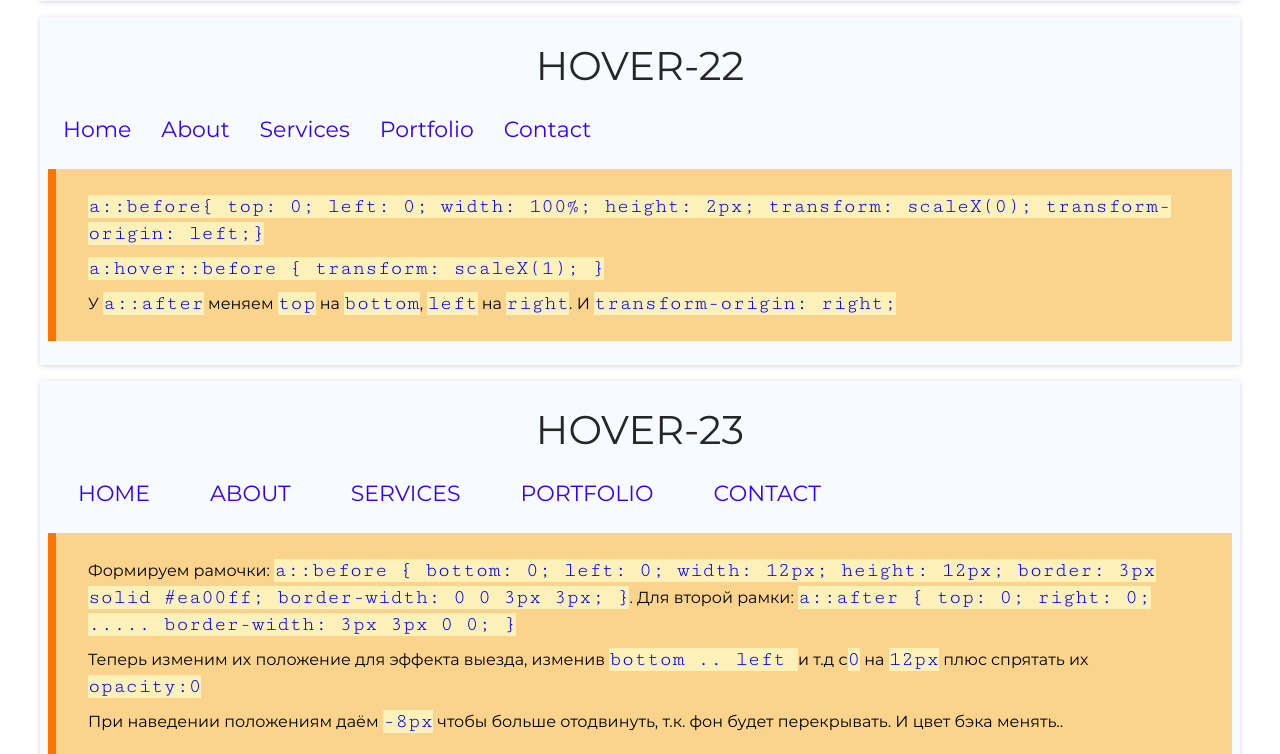
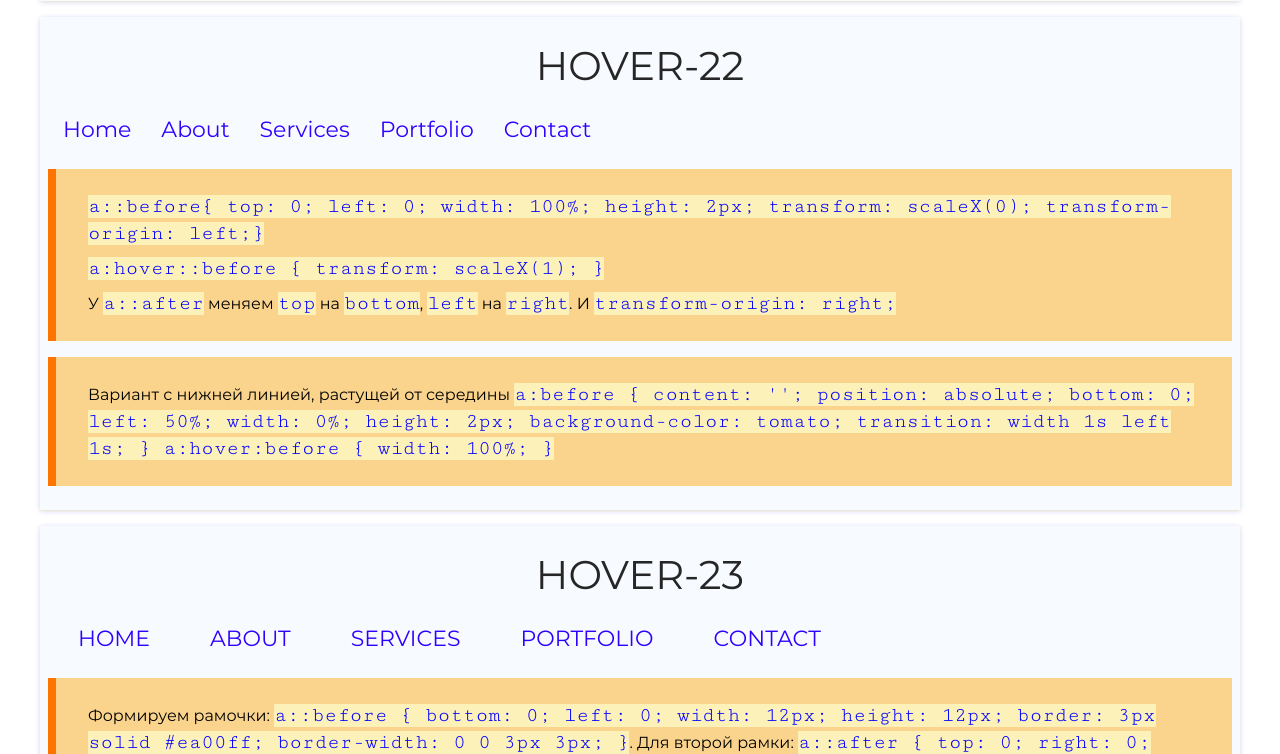
Before and after one commit to ybeliaev/animation_guide, a plain HTML site: page 01-many examples of animation/index.html in a window 1280 px wide. Shown: the part 11246-12000 px from the top of the page. Drawn offline with Linux system fonts and the light colour scheme.

Commit message:
add to many axemple dir index.html

```diff
--- a/01-many examples of animation/index.html
+++ b/01-many examples of animation/index.html
@@ -450,7 +450,28 @@
           <code>right</code>. И <code>transform-origin: right;</code>
         </p>
       </div>
+      <div class="alert">
+        <p>Вариант с нижней линией, растущей от середины
+          <code>
+            a:before {
+            content: '';
+            position: absolute;
+            bottom: 0;
+            left: 50%;
+            width: 0%;
+            height: 2px;
+            background-color: tomato;
+            transition: width 1s left 1s;
+            }
+            a:hover:before {
+            width: 100%;
+            }
+          </code>
+        </p>
+      </div>
     </div>
+
+
 
     <div class="container-item">
       <h3 id="23"> Hover-23</h3>
@@ -476,6 +497,7 @@
           бэка менять..
         </p>
       </div>
+
     </div>
 
     <div class="container-item">
```
Also changed, not shown: 01-many examples of animation/css/main.css (+3 -5 lines), 13-wakefast/style.css (+16 -0 lines).
